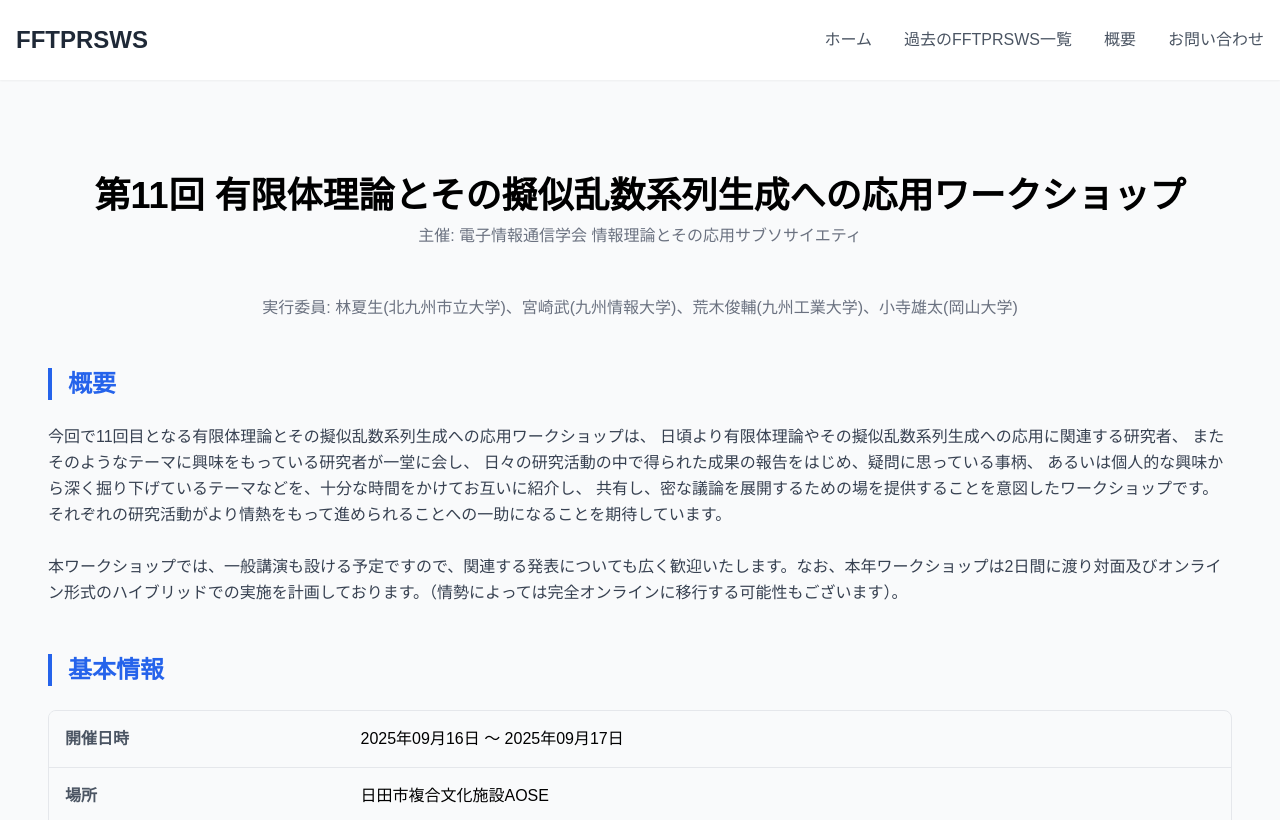
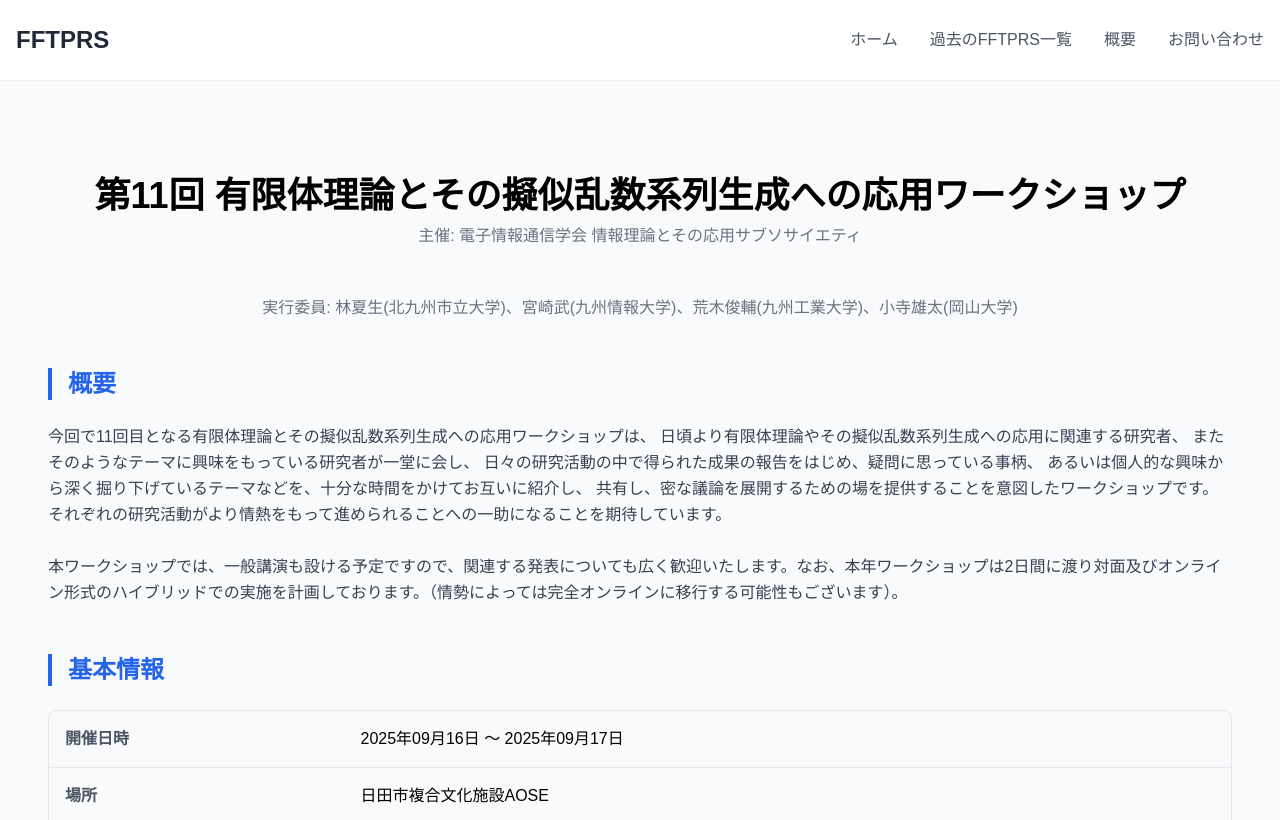
Before and after one commit to ko-max-123/site, a Jekyll site: the page built from pages/workshop11.html, in a window 1280 px wide and 900 px high, cut to the strip 0-820 px from the top of the window. Built offline with Jekyll 4.4.1, drawn with Linux system fonts in a browser that asks for light colours; nearby versions of some CDN libraries.

Commit message:
文言修正

```diff
--- a/_includes/footer.html
+++ b/_includes/footer.html
@@ -2,7 +2,7 @@
     <div class="container mx-auto px-4 py-8">
         <div class="flex flex-col md:flex-row justify-between items-center">
             <div class="mb-4 md:mb-0">
-                <h2 class="text-xl font-bold">FFTPRSWS</h2>
+                <h2 class="text-xl font-bold">FFTPRS</h2>
                 <p class="text-gray-400">&copy; {{ 'now' | date: "%Y" }} {{ site.title }}. All rights reserved.</p>
             </div>
         </div>
--- a/_includes/nav.html
+++ b/_includes/nav.html
@@ -1,10 +1,10 @@
 <div class="container mx-auto px-4 py-6">
     <div class="flex justify-between items-center">
-        <h1 class="text-2xl font-bold text-gray-800">FFTPRSWS</h1>
+        <h1 class="text-2xl font-bold text-gray-800">FFTPRS</h1>
         <nav class="hidden md:flex items-center space-x-8">
             <a class="text-gray-600 hover:text-blue-600 transition duration-300" href="/site/">ホーム</a>
             <a class="text-gray-600 hover:text-blue-600 transition duration-300"
-                href="/site/pages/workshops/">過去のFFTPRSWS一覧</a>
+                href="/site/pages/workshops/">過去のFFTPRS一覧</a>
             <a class="text-gray-600 hover:text-blue-600 transition duration-300" href="#">概要</a>
             <a class="text-gray-600 hover:text-blue-600 transition duration-300" href="#">お問い合わせ</a>
         </nav>
```
